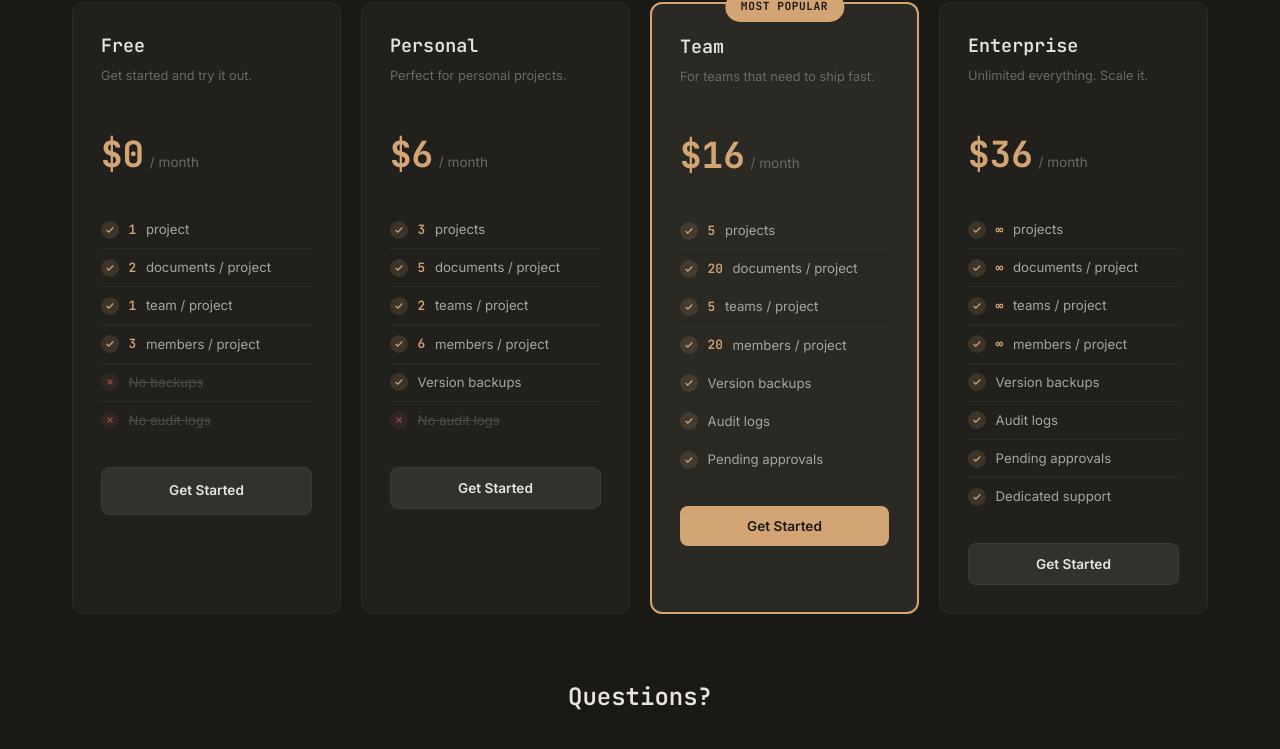
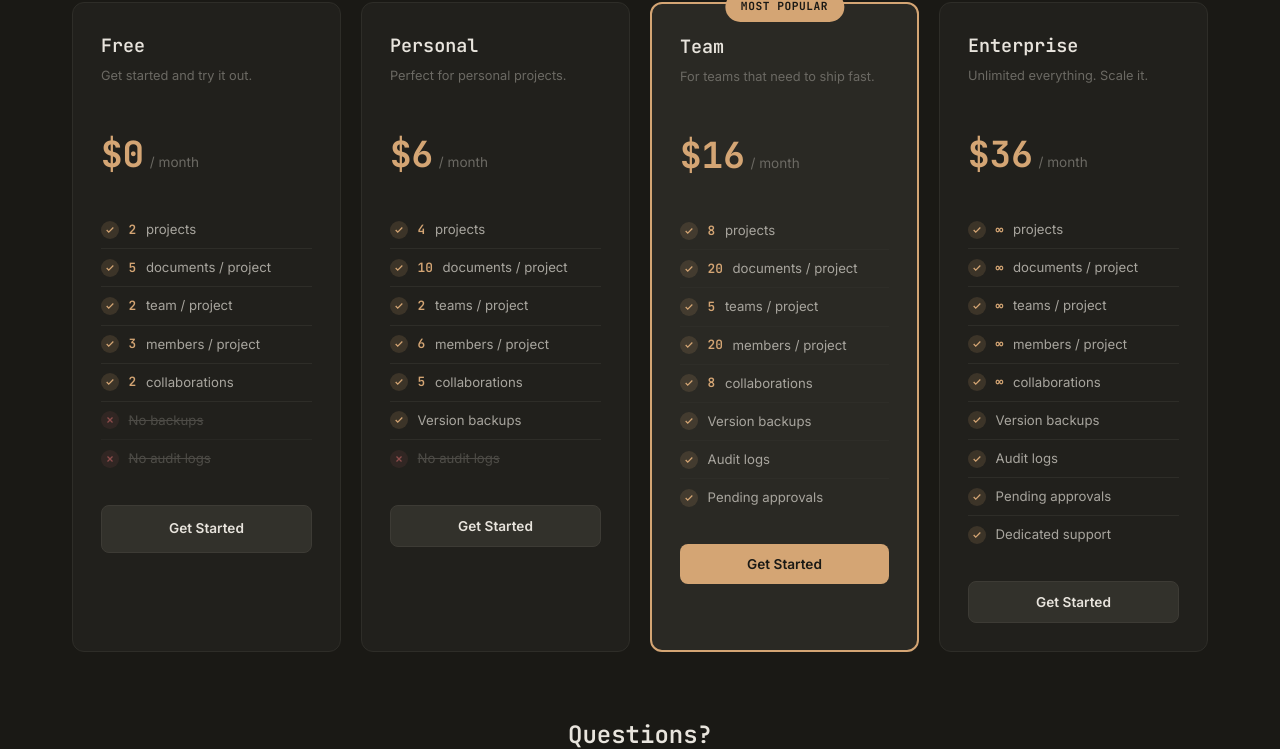
Before and after one commit to solaraengineer/solaradocs, a Django app: page /buy/ in a window 1280 px wide. Shown: the part 313-1062 px from the top of the page. Run offline with Django 4.2, Linux system fonts and the light colour scheme; parts of the project's set-up code (start-up, migrations or seed data) failed here and were passed over; some libraries are stand-ins or nearby versions.

Commit message:
Working for payments merge to prod

```diff
--- a/solaradocs/templates/buy.html
+++ b/solaradocs/templates/buy.html
@@ -561,7 +561,7 @@
                                 <polyline points="20 6 9 17 4 12"/>
                             </svg>
                         </span>
-                        <span class="feature-value">1</span> project
+                        <span class="feature-value">2</span> projects
                     </li>
                     <li>
                         <span class="feature-check">
@@ -569,7 +569,7 @@
                                 <polyline points="20 6 9 17 4 12"/>
                             </svg>
                         </span>
-                        <span class="feature-value">2</span> documents / project
+                        <span class="feature-value">5</span> documents / project
                     </li>
                     <li>
                         <span class="feature-check">
@@ -577,7 +577,7 @@
                                 <polyline points="20 6 9 17 4 12"/>
                             </svg>
                         </span>
-                        <span class="feature-value">1</span> team / project
+                        <span class="feature-value">2</span> team / project
                     </li>
                     <li>
                         <span class="feature-check">
@@ -586,6 +586,14 @@
                             </svg>
                         </span>
                         <span class="feature-value">3</span> members / project
+                    </li>
+                    <li>
+                        <span class="feature-check">
+                            <svg viewBox="0 0 24 24" fill="none" stroke="currentColor" stroke-width="3">
+                                <polyline points="20 6 9 17 4 12"/>
+                            </svg>
+                        </span>
+                        <span class="feature-value">2</span> collaborations
                     </li>
                     <li class="disabled">
                         <span class="feature-cross">
@@ -626,7 +634,7 @@
                                 <polyline points="20 6 9 17 4 12"/>
                             </svg>
                         </span>
-                        <span class="feature-value">3</span> projects
+                        <span class="feature-value">4</span> projects
                     </li>
                     <li>
                         <span class="feature-check">
@@ -634,7 +642,7 @@
                                 <polyline points="20 6 9 17 4 12"/>
                             </svg>
                         </span>
-                        <span class="feature-value">5</span> documents / project
+                        <span class="feature-value">10</span> documents / project
                     </li>
                     <li>
                         <span class="feature-check">
@@ -651,6 +659,14 @@
                             </svg>
                         </span>
                         <span class="feature-value">6</span> members / project
+                    </li>
+                    <li>
+                        <span class="feature-check">
+                            <svg viewBox="0 0 24 24" fill="none" stroke="currentColor" stroke-width="3">
+                                <polyline points="20 6 9 17 4 12"/>
+                            </svg>
+                        </span>
+                        <span class="feature-value">5</span> collaborations
                     </li>
                     <li>
                         <span class="feature-check">
@@ -694,7 +710,7 @@
                                 <polyline points="20 6 9 17 4 12"/>
                             </svg>
                         </span>
-                        <span class="feature-value">5</span> projects
+                        <span class="feature-value">8</span> projects
                     </li>
                     <li>
                         <span class="feature-check">
@@ -719,6 +735,14 @@
                             </svg>
                         </span>
                         <span class="feature-value">20</span> members / project
+                    </li>
+                    <li>
+                        <span class="feature-check">
+                            <svg viewBox="0 0 24 24" fill="none" stroke="currentColor" stroke-width="3">
+                                <polyline points="20 6 9 17 4 12"/>
+                            </svg>
+                        </span>
+                        <span class="feature-value">8</span> collaborations
                     </li>
                     <li>
                         <span class="feature-check">
@@ -793,6 +817,14 @@
                             </svg>
                         </span>
                         <span class="feature-value">∞</span> members / project
+                    </li>
+                    <li>
+                        <span class="feature-check">
+                            <svg viewBox="0 0 24 24" fill="none" stroke="currentColor" stroke-width="3">
+                                <polyline points="20 6 9 17 4 12"/>
+                            </svg>
+                        </span>
+                        <span class="feature-value">∞</span> collaborations
                     </li>
                     <li>
                         <span class="feature-check">
--- a/solaradocs/views.py
+++ b/solaradocs/views.py
@@ -54,11 +54,11 @@ stripe.api_key = settings.STRIPE_SECRET_KEY
 stripe.public_key = settings.STRIPE_PUBLIC_KEY
 
 TIER_LIMITS = {
-    'free': {'projects': 1, 'documents': 2, 'teams': 1, 'members': 3, 'collaborations': 2,
+    'free': {'projects': 2, 'documents': 5, 'teams': 2, 'members': 3, 'collaborations': 2,
              'backups': False, 'audit': False, 'pending': False},
-    'personal': {'projects': 3, 'documents': 5, 'teams': 2, 'members': 6, 'collaborations': 5,
+    'personal': {'projects': 4, 'documents': 10, 'teams': 2, 'members': 6, 'collaborations': 5,
                  'backups': True, 'audit': False, 'pending': False},
-    'team': {'projects': 5, 'documents': 20, 'teams': 5, 'members': 20, 'collaborations': 8,
+    'team': {'projects': 8, 'documents': 20, 'teams': 5, 'members': 20, 'collaborations': 8,
              'backups': True, 'audit': True, 'pending': True},
     'enterprise': {'projects': None, 'documents': None, 'teams': None, 'members': None, 'collaborations': None,
                    'backups': True, 'audit': True, 'pending': True},
```
Also changed, not shown: solaradocs/migrations/0001_initial.py.
